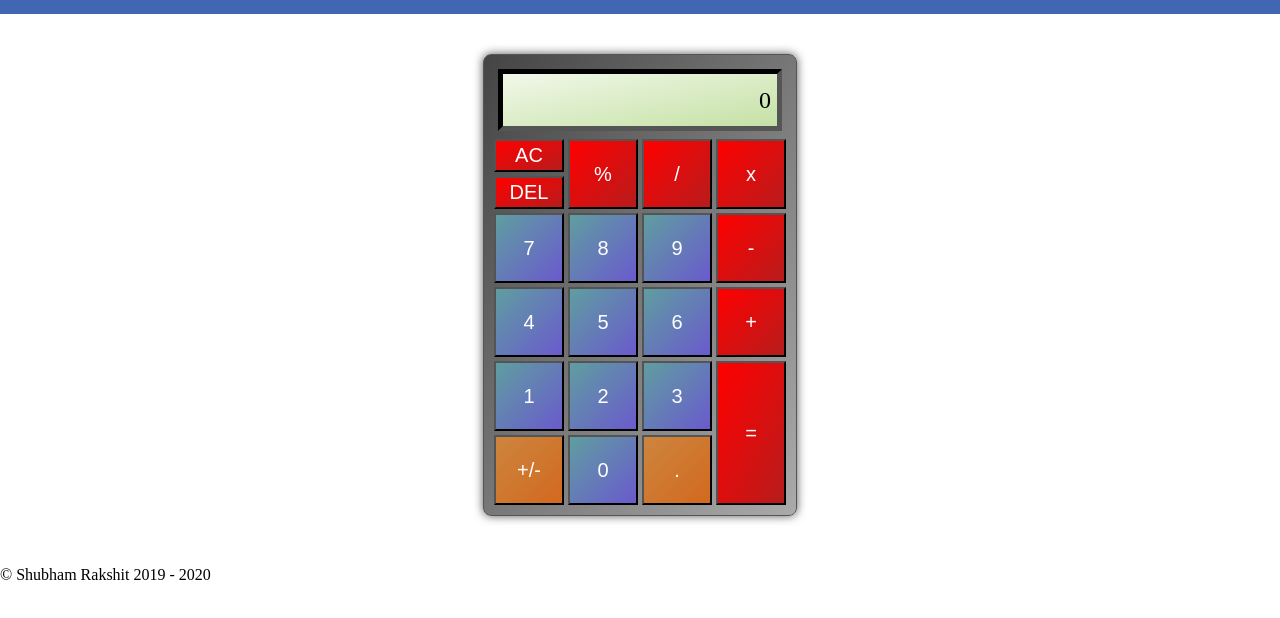
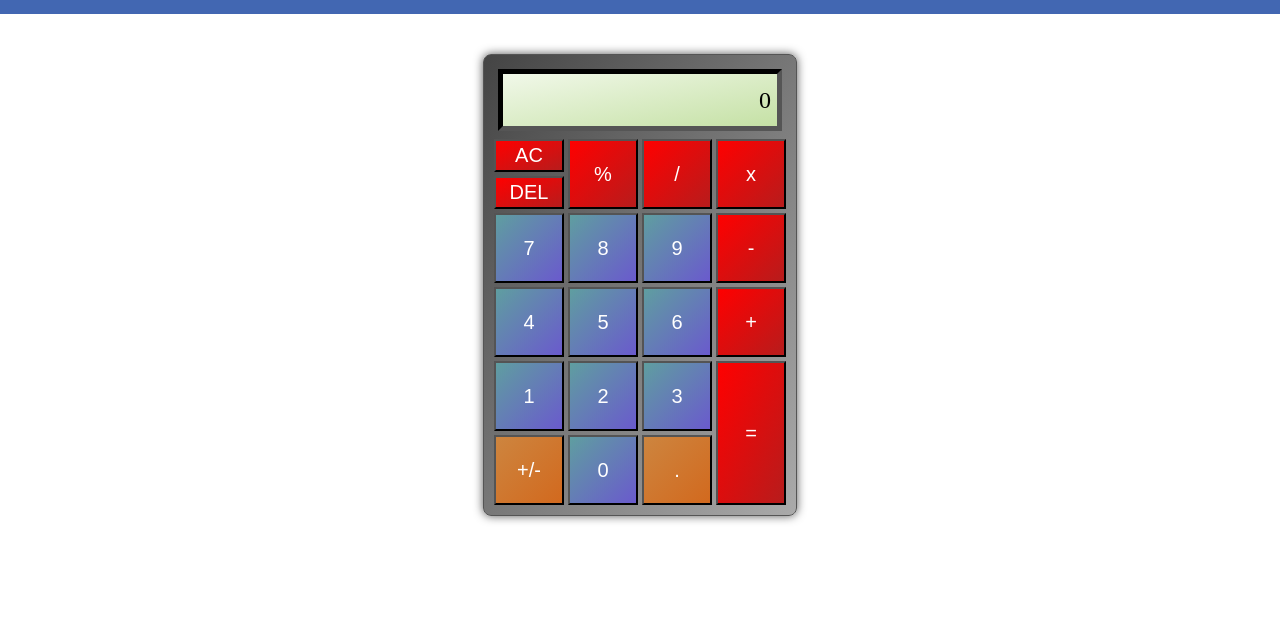
Before and after one commit to shubhamr238/Calculator, a plain HTML site: page index.html in a window 1280 px wide. Shown: the part 46-664 px from the top of the page. Drawn offline with Linux system fonts and the light colour scheme.

Commit message:
remove footer

```diff
--- a/index.html
+++ b/index.html
@@ -14,7 +14,7 @@
     </div> -->
     <div class="nav-wrapper">
         <div class="nav-component">
-            <img alt="calc-logo" src="https://image.flaticon.com/icons/svg/2015/2015042.svg" />
+            <img alt="calc-logo" src="https://image.flaticon.com/icons/svg/2015/2015042.svg"/>
             <h1>Calculator App</h1>
         </div>
     </div>
@@ -65,9 +65,9 @@
             </div>
         </div>
     </div>
-    <div class="footer">
+    <!-- <div class="footer">
         <div id="footer-note">&copy;</div>
-    </div>
+    </div> -->
     <script src="script.js"></script>
 </body>
 </html>
--- a/script.js
+++ b/script.js
@@ -93,7 +93,7 @@ window.addEventListener("keydown", function(e){
 });
 
 //footer Note
-var date= new Date();
-var yr=date.getFullYear();
-var note=document.getElementById('footer-note');
-note.innerText+=" Shubham Rakshit "+"2019 - "+yr;
+// var date= new Date();
+// var yr=date.getFullYear();
+// var note=document.getElementById('footer-note');
+// note.innerText+=" Shubham Rakshit "+"2019 - "+yr;
--- a/style.css
+++ b/style.css
@@ -107,6 +107,6 @@ body{
     /* background-image: linear-gradient(to right bottom, rgb(255,69,0), rgb(255,140,0)); */
 }
 
-.footer{
+/* .footer{
     margin-top: 50px;
-}
+} */
```
